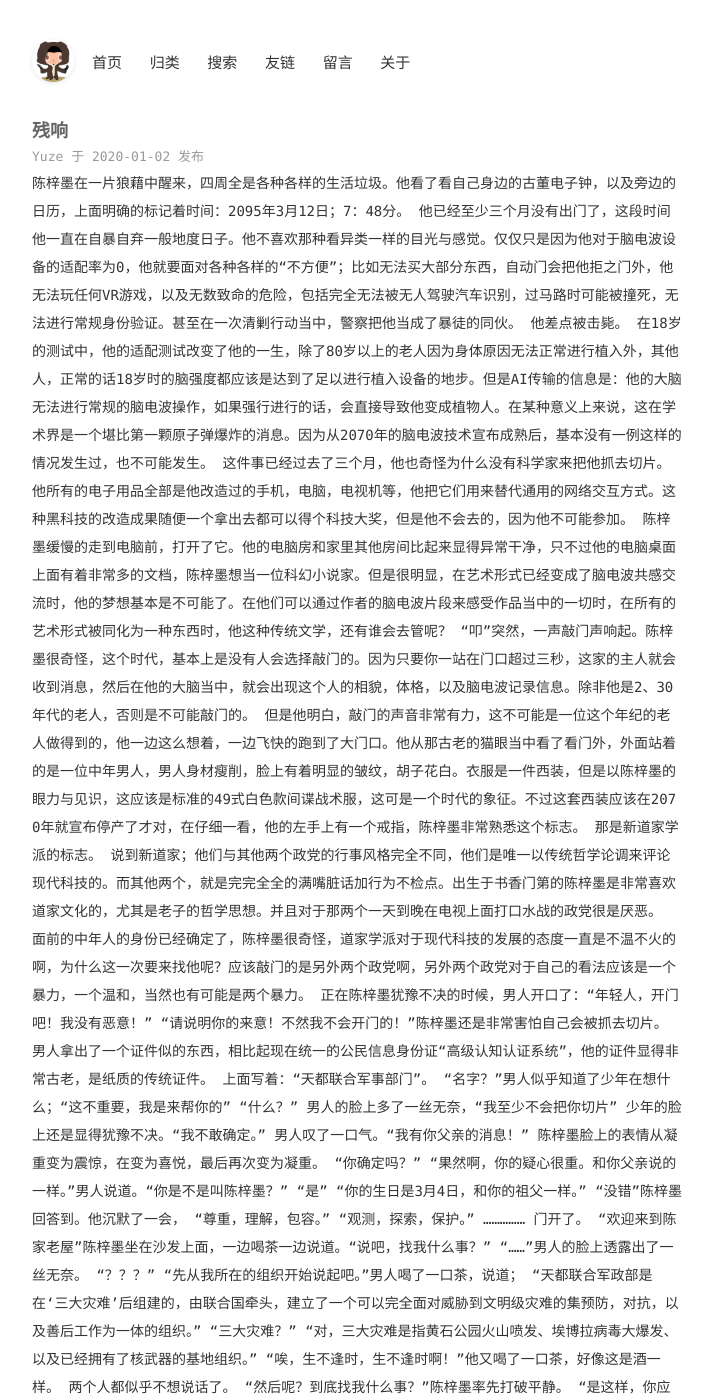
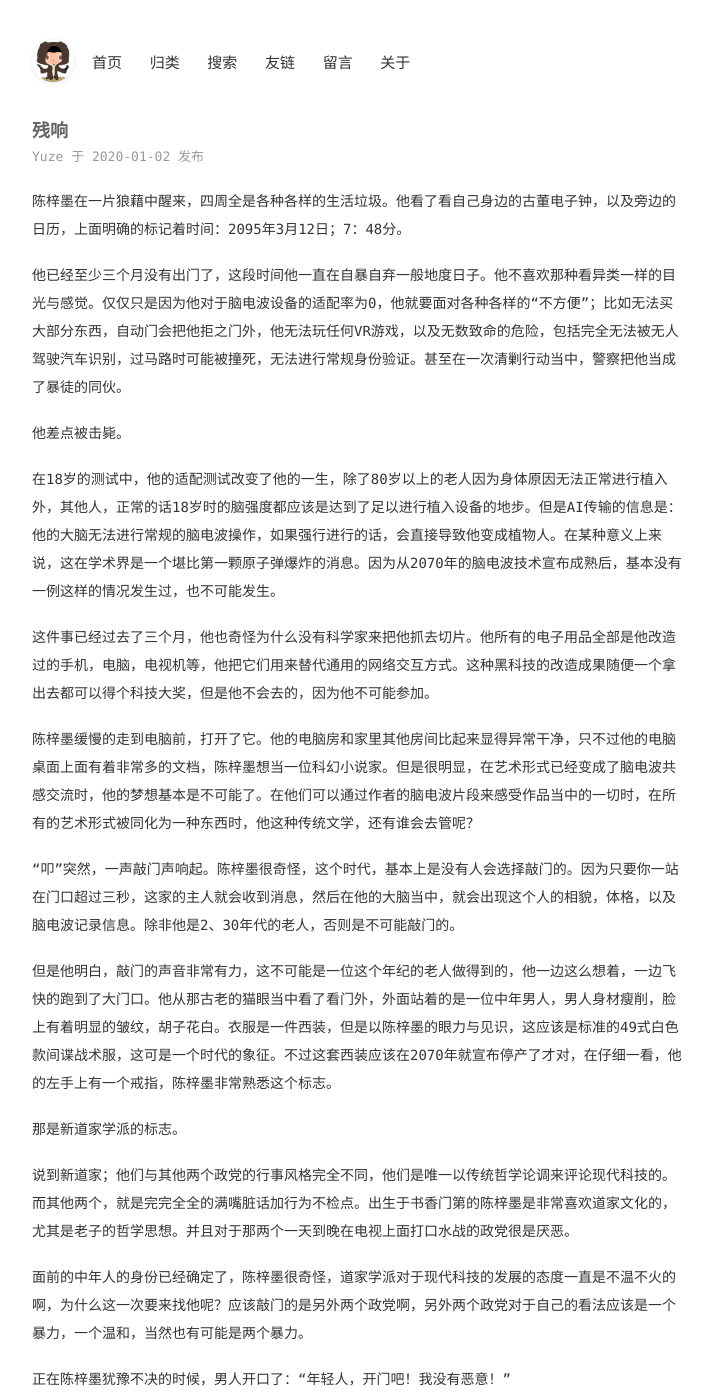
Before and after one commit to Rkgoange/Yuze, a Jekyll site: the page built from _posts/2020-1-2-theme-science fiction.md, in a window 1280 px wide and 1400 px high. Shown: the whole window, without its empty margins (282-995 px from the left). Built offline with Jekyll 4.4.1, drawn with Linux system fonts in a browser that asks for light colours; comment, search, counter and statistics services are not loaded; some of the changed text lies outside the part shown.

Commit message:
Update 2020-1-2-theme-science fiction.md

```diff
--- a/_posts/2020-1-2-theme-science fiction.md
+++ b/_posts/2020-1-2-theme-science fiction.md
@@ -3,7 +3,6 @@ layout: mypost
 title: 残响
 categories: [science fiction]
 ---
-<font face="../I.Ming-6.00.ttf">
  陈梓墨在一片狼藉中醒来，四周全是各种各样的生活垃圾。他看了看自己身边的古董电子钟，以及旁边的日历，上面明确的标记着时间：2095年3月12日；7：48分。
 
 他已经至少三个月没有出门了，这段时间他一直在自暴自弃一般地度日子。他不喜欢那种看异类一样的目光与感觉。仅仅只是因为他对于脑电波设备的适配率为0，他就要面对各种各样的“不方便”；比如无法买大部分东西，自动门会把他拒之门外，他无法玩任何VR游戏，以及无数致命的危险，包括完全无法被无人驾驶汽车识别，过马路时可能被撞死，无法进行常规身份验证。甚至在一次清剿行动当中，警察把他当成了暴徒的同伙。
@@ -181,4 +180,3 @@ categories: [science fiction]
 “就是因为这样，我害怕你也把我当成异类和怪胎，害怕我的最后一个亲人就这样抛弃我……”少年用手背挡住了自己的脸。
 
 “没事的，没事。”少女安慰着他。
-</font>
```
